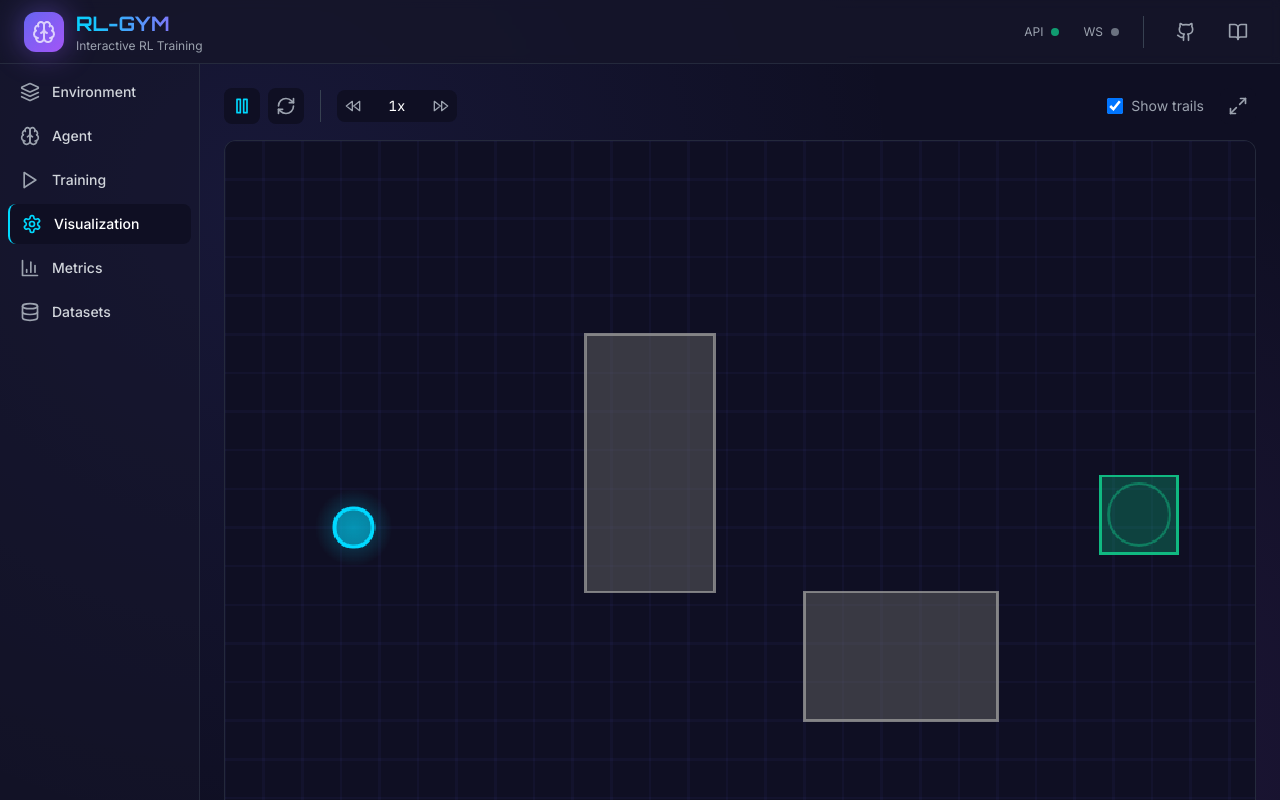
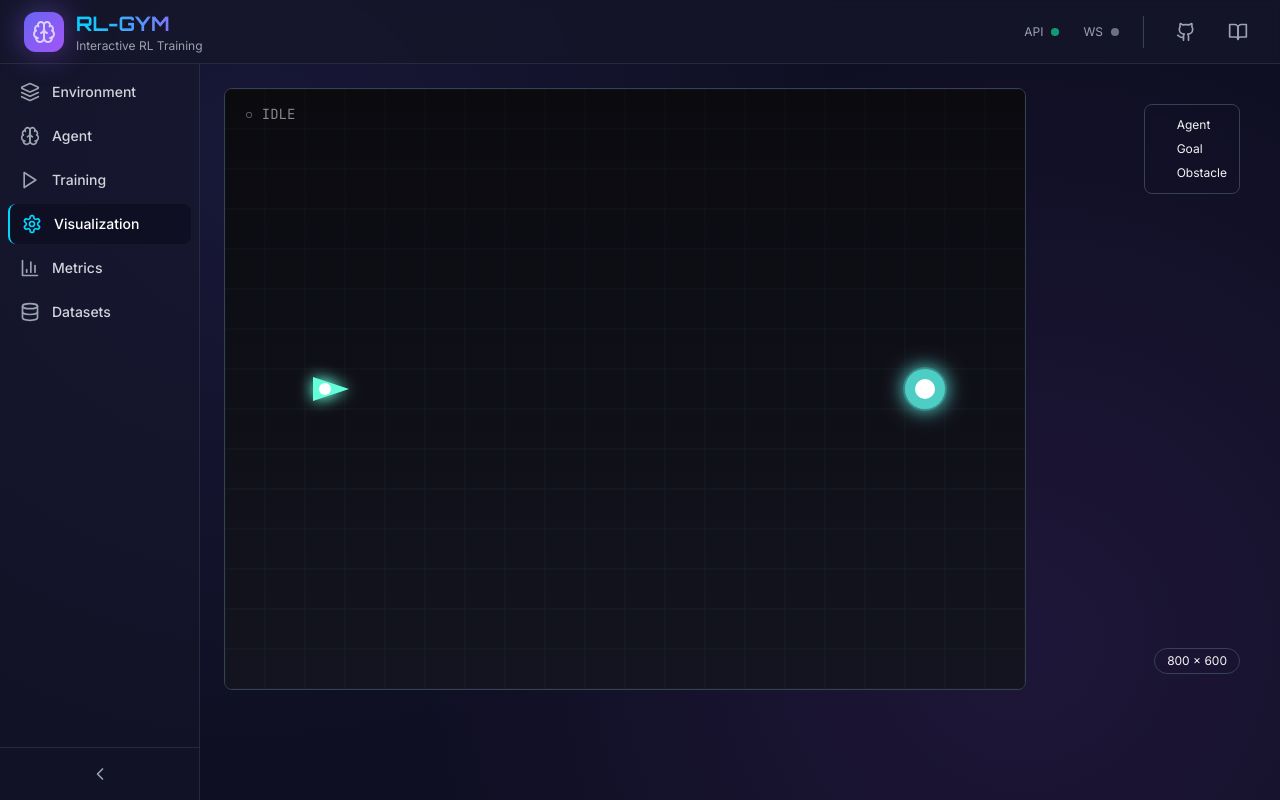
Before and after one commit to SanjayS45/RL-GYM, a React (Vite) app in the folder frontend/: page / in a window 1280 px wide. Both pictures are taken after a click on the button "Visualization". Shown: the top 800 px of the page. Built offline with nearby package versions, Linux system fonts and the light colour scheme.

Commit message:
feat(frontend): Enhance visualization canvas with real-time rendering

```diff
--- a/frontend/src/components/visualization/VisualizationCanvas.tsx
+++ b/frontend/src/components/visualization/VisualizationCanvas.tsx
@@ -1,261 +1,292 @@
-import { useEffect, useRef, useState } from 'react'
-import { motion } from 'framer-motion'
-import { Play, Pause, FastForward, Rewind, Maximize2, RefreshCw } from 'lucide-react'
-import { useStore } from '../../store/useStore'
+/**
+ * Visualization Canvas Component
+ * Renders the real-time visualization of the training environment
+ */
 
-interface AgentState {
-  position: [number, number]
-  velocity: [number, number]
-  size: [number, number]
+import React, { useRef, useEffect, useCallback } from 'react';
+import { useStore } from '../../store/useStore';
+
+interface VisualizationCanvasProps {
+  width?: number;
+  height?: number;
+  className?: string;
 }
 
-interface EnvironmentState {
-  width: number
-  height: number
-  agent: AgentState
-  obstacles: any[]
-  goals: any[]
-}
+export const VisualizationCanvas: React.FC<VisualizationCanvasProps> = ({
+  width = 800,
+  height = 600,
+  className = '',
+}) => {
+  const canvasRef = useRef<HTMLCanvasElement>(null);
+  const animationFrameRef = useRef<number>();
 
-export default function VisualizationCanvas() {
-  const canvasRef = useRef<HTMLCanvasElement>(null)
-  const { training, environment } = useStore()
-  const [playbackSpeed, setPlaybackSpeed] = useState(1)
-  const [isPaused, setIsPaused] = useState(false)
-  const [showTrails, setShowTrails] = useState(true)
+  const {
+    visualization,
+    environment,
+    isTraining,
+    isPlaying,
+    playbackSpeed,
+  } = useStore();
 
-  // Animation state
-  const [agentPos, setAgentPos] = useState<[number, number]>([100, 300])
-  const [trails, setTrails] = useState<[number, number][]>([])
-  const animationRef = useRef<number>()
+  /**
+   * Draw the environment background
+   */
+  const drawBackground = useCallback((ctx: CanvasRenderingContext2D) => {
+    // Dark gradient background
+    const gradient = ctx.createLinearGradient(0, 0, 0, height);
+    gradient.addColorStop(0, '#0a0a0f');
+    gradient.addColorStop(1, '#141420');
+    ctx.fillStyle = gradient;
+    ctx.fillRect(0, 0, width, height);
 
-  // Simulate agent movement
-  useEffect(() => {
-    if (isPaused || training.status !== 'running') return
+    // Grid pattern
+    ctx.strokeStyle = 'rgba(100, 255, 218, 0.05)';
+    ctx.lineWidth = 1;
 
-    const animate = () => {
-      setAgentPos((prev) => {
-        // Simple wandering behavior for demo
-        const newX = prev[0] + (Math.random() - 0.4) * 5 * playbackSpeed
-        const newY = prev[1] + (Math.random() - 0.5) * 5 * playbackSpeed
+    const gridSize = 40;
+    for (let x = 0; x <= width; x += gridSize) {
+      ctx.beginPath();
+      ctx.moveTo(x, 0);
+      ctx.lineTo(x, height);
+      ctx.stroke();
+    }
+    for (let y = 0; y <= height; y += gridSize) {
+      ctx.beginPath();
+      ctx.moveTo(0, y);
+      ctx.lineTo(width, y);
+      ctx.stroke();
+    }
+  }, [width, height]);
 
-        // Clamp to bounds
-        const clampedX = Math.max(20, Math.min(780, newX))
-        const clampedY = Math.max(20, Math.min(580, newY))
+  /**
+   * Draw obstacles
+   */
+  const drawObstacles = useCallback((ctx: CanvasRenderingContext2D) => {
+    const obstacles = visualization.obstacles || environment.obstacles || [];
 
-        // Add to trails
-        if (showTrails) {
-          setTrails((t) => [...t.slice(-50), [clampedX, clampedY]])
-        }
+    obstacles.forEach((obstacle) => {
+      const x = obstacle.x || obstacle.position?.[0] || 0;
+      const y = obstacle.y || obstacle.position?.[1] || 0;
+      const w = obstacle.width || obstacle.size?.[0] || 20;
+      const h = obstacle.height || obstacle.size?.[1] || 20;
 
-        return [clampedX, clampedY]
-      })
+      // Obstacle glow
+      ctx.shadowColor = '#ff6b6b';
+      ctx.shadowBlur = 10;
 
-      animationRef.current = requestAnimationFrame(animate)
+      // Obstacle body
+      ctx.fillStyle = 'rgba(255, 107, 107, 0.8)';
+      ctx.fillRect(x, y, w, h);
+
+      // Obstacle border
+      ctx.strokeStyle = '#ff6b6b';
+      ctx.lineWidth = 2;
+      ctx.strokeRect(x, y, w, h);
+
+      ctx.shadowBlur = 0;
+    });
+  }, [visualization.obstacles, environment.obstacles]);
+
+  /**
+   * Draw the goal
+   */
+  const drawGoal = useCallback((ctx: CanvasRenderingContext2D) => {
+    const goalPos = visualization.goalPosition || environment.goals?.[0]?.position || [700, 300];
+    const [gx, gy] = goalPos;
+    const goalSize = 40;
+
+    // Goal glow
+    ctx.shadowColor = '#4ecdc4';
+    ctx.shadowBlur = 20;
+
+    // Pulsing effect
+    const pulse = Math.sin(Date.now() / 200) * 5 + goalSize;
+
+    // Goal circle
+    ctx.beginPath();
+    ctx.arc(gx, gy, pulse / 2, 0, Math.PI * 2);
+    ctx.fillStyle = 'rgba(78, 205, 196, 0.3)';
+    ctx.fill();
+
+    ctx.beginPath();
+    ctx.arc(gx, gy, goalSize / 2, 0, Math.PI * 2);
+    ctx.fillStyle = '#4ecdc4';
+    ctx.fill();
+
+    // Goal inner circle
+    ctx.beginPath();
+    ctx.arc(gx, gy, goalSize / 4, 0, Math.PI * 2);
+    ctx.fillStyle = '#fff';
+    ctx.fill();
+
+    ctx.shadowBlur = 0;
+  }, [visualization.goalPosition, environment.goals]);
+
+  /**
+   * Draw the agent trajectory
+   */
+  const drawTrajectory = useCallback((ctx: CanvasRenderingContext2D) => {
+    const trajectory = visualization.trajectory || [];
+
+    if (trajectory.length < 2) return;
+
+    ctx.strokeStyle = 'rgba(100, 255, 218, 0.3)';
+    ctx.lineWidth = 2;
+    ctx.lineCap = 'round';
+    ctx.lineJoin = 'round';
+
+    ctx.beginPath();
+    ctx.moveTo(trajectory[0][0], trajectory[0][1]);
+
+    for (let i = 1; i < trajectory.length; i++) {
+      const opacity = (i / trajectory.length) * 0.5 + 0.1;
+      ctx.strokeStyle = `rgba(100, 255, 218, ${opacity})`;
+      ctx.lineTo(trajectory[i][0], trajectory[i][1]);
     }
 
-    animationRef.current = requestAnimationFrame(animate)
+    ctx.stroke();
+  }, [visualization.trajectory]);
+
+  /**
+   * Draw the agent
+   */
+  const drawAgent = useCallback((ctx: CanvasRenderingContext2D) => {
+    const [ax, ay] = visualization.agentPosition || environment.agentPosition || [100, 300];
+    const agentSize = 24;
+
+    // Agent glow
+    ctx.shadowColor = '#64ffda';
+    ctx.shadowBlur = 15;
+
+    // Agent body (triangle pointing right by default)
+    ctx.fillStyle = '#64ffda';
+    ctx.beginPath();
+    ctx.moveTo(ax + agentSize, ay);
+    ctx.lineTo(ax - agentSize / 2, ay - agentSize / 2);
+    ctx.lineTo(ax - agentSize / 2, ay + agentSize / 2);
+    ctx.closePath();
+    ctx.fill();
+
+    // Agent core
+    ctx.fillStyle = '#fff';
+    ctx.beginPath();
+    ctx.arc(ax, ay, agentSize / 4, 0, Math.PI * 2);
+    ctx.fill();
+
+    ctx.shadowBlur = 0;
+  }, [visualization.agentPosition, environment.agentPosition]);
+
+  /**
+   * Draw status overlay
+   */
+  const drawStatus = useCallback((ctx: CanvasRenderingContext2D) => {
+    // Status indicator
+    ctx.font = '14px "JetBrains Mono", monospace';
+    ctx.fillStyle = isTraining ? '#64ffda' : '#888';
+    ctx.fillText(
+      isTraining ? (isPlaying ? '● TRAINING' : '◐ PAUSED') : '○ IDLE',
+      20,
+      30
+    );
+
+    // Speed indicator
+    if (isTraining) {
+      ctx.fillStyle = '#888';
+      ctx.fillText(`Speed: ${playbackSpeed}x`, 20, 50);
+    }
+  }, [isTraining, isPlaying, playbackSpeed]);
+
+  /**
+   * Main render function
+   */
+  const render = useCallback(() => {
+    const canvas = canvasRef.current;
+    if (!canvas) return;
+
+    const ctx = canvas.getContext('2d');
+    if (!ctx) return;
+
+    // Clear and draw
+    ctx.clearRect(0, 0, width, height);
+
+    drawBackground(ctx);
+    drawObstacles(ctx);
+    drawTrajectory(ctx);
+    drawGoal(ctx);
+    drawAgent(ctx);
+    drawStatus(ctx);
+
+    // Continue animation loop
+    if (isTraining && isPlaying) {
+      animationFrameRef.current = requestAnimationFrame(render);
+    }
+  }, [
+    width,
+    height,
+    drawBackground,
+    drawObstacles,
+    drawTrajectory,
+    drawGoal,
+    drawAgent,
+    drawStatus,
+    isTraining,
+    isPlaying,
+  ]);
+
+  // Start/stop animation loop
+  useEffect(() => {
+    render();
 
     return () => {
-      if (animationRef.current) {
-        cancelAnimationFrame(animationRef.current)
+      if (animationFrameRef.current) {
+        cancelAnimationFrame(animationFrameRef.current);
       }
-    }
-  }, [isPaused, playbackSpeed, showTrails, training.status])
+    };
+  }, [render]);
 
-  // Draw on canvas
+  // Re-render on visualization state changes
   useEffect(() => {
-    const canvas = canvasRef.current
-    if (!canvas) return
-
-    const ctx = canvas.getContext('2d')
-    if (!ctx) return
-
-    // Clear canvas
-    ctx.fillStyle = 'rgba(15, 15, 35, 1)'
-    ctx.fillRect(0, 0, canvas.width, canvas.height)
-
-    // Draw grid
-    ctx.strokeStyle = 'rgba(99, 102, 241, 0.1)'
-    ctx.lineWidth = 1
-    for (let x = 0; x <= canvas.width; x += 30) {
-      ctx.beginPath()
-      ctx.moveTo(x, 0)
-      ctx.lineTo(x, canvas.height)
-      ctx.stroke()
-    }
-    for (let y = 0; y <= canvas.height; y += 30) {
-      ctx.beginPath()
-      ctx.moveTo(0, y)
-      ctx.lineTo(canvas.width, y)
-      ctx.stroke()
-    }
-
-    // Draw obstacles
-    ctx.fillStyle = 'rgba(100, 100, 100, 0.5)'
-    ctx.strokeStyle = 'rgba(150, 150, 150, 0.8)'
-    ctx.lineWidth = 2
-
-    // Sample obstacles
-    const obstacles = [
-      { x: 280, y: 150, w: 100, h: 200 },
-      { x: 450, y: 350, w: 150, h: 100 },
-    ]
-    obstacles.forEach((obs) => {
-      ctx.fillRect(obs.x, obs.y, obs.w, obs.h)
-      ctx.strokeRect(obs.x, obs.y, obs.w, obs.h)
-    })
-
-    // Draw goal
-    ctx.fillStyle = 'rgba(16, 185, 129, 0.3)'
-    ctx.strokeStyle = '#10b981'
-    ctx.lineWidth = 2
-    ctx.fillRect(680, 260, 60, 60)
-    ctx.strokeRect(680, 260, 60, 60)
-
-    // Goal pulse effect
-    ctx.beginPath()
-    ctx.arc(710, 290, 20 + Math.sin(Date.now() / 200) * 5, 0, Math.PI * 2)
-    ctx.strokeStyle = 'rgba(16, 185, 129, 0.5)'
-    ctx.stroke()
-
-    // Draw trails
-    if (showTrails && trails.length > 1) {
-      ctx.beginPath()
-      ctx.moveTo(trails[0][0], trails[0][1])
-      trails.forEach((point, i) => {
-        ctx.lineTo(point[0], point[1])
-      })
-      ctx.strokeStyle = 'rgba(0, 217, 255, 0.3)'
-      ctx.lineWidth = 2
-      ctx.stroke()
-    }
-
-    // Draw agent
-    ctx.beginPath()
-    ctx.arc(agentPos[0], agentPos[1], 15, 0, Math.PI * 2)
-    ctx.fillStyle = 'rgba(0, 217, 255, 0.5)'
-    ctx.fill()
-    ctx.strokeStyle = '#00d9ff'
-    ctx.lineWidth = 3
-    ctx.stroke()
-
-    // Agent glow
-    const gradient = ctx.createRadialGradient(
-      agentPos[0], agentPos[1], 0,
-      agentPos[0], agentPos[1], 30
-    )
-    gradient.addColorStop(0, 'rgba(0, 217, 255, 0.3)')
-    gradient.addColorStop(1, 'rgba(0, 217, 255, 0)')
-    ctx.fillStyle = gradient
-    ctx.beginPath()
-    ctx.arc(agentPos[0], agentPos[1], 30, 0, Math.PI * 2)
-    ctx.fill()
-
-  }, [agentPos, trails, showTrails])
-
-  const handleReset = () => {
-    setAgentPos([100, 300])
-    setTrails([])
-  }
+    render();
+  }, [visualization, environment, render]);
 
   return (
-    <div className="h-full flex flex-col gap-4">
-      {/* Controls */}
-      <div className="flex items-center justify-between">
-        <div className="flex items-center gap-2">
-          <button
-            onClick={() => setIsPaused(!isPaused)}
-            className="p-2 bg-surface-200 hover:bg-surface-100 rounded-lg transition-colors"
-          >
-            {isPaused ? (
-              <Play className="w-5 h-5 text-accent-cyan" />
-            ) : (
-              <Pause className="w-5 h-5 text-accent-cyan" />
-            )}
-          </button>
+    <div className={`relative ${className}`}>
+      <canvas
+        ref={canvasRef}
+        width={width}
+        height={height}
+        className="rounded-lg border border-primary/20"
+        style={{
+          background: 'linear-gradient(180deg, #0a0a0f 0%, #141420 100%)',
+        }}
+      />
 
-          <button
-            onClick={handleReset}
-            className="p-2 bg-surface-200 hover:bg-surface-100 rounded-lg transition-colors"
-          >
-            <RefreshCw className="w-5 h-5 text-gray-400" />
-          </button>
-
-          <div className="h-8 w-px bg-gray-700 mx-2" />
-
-          <div className="flex items-center gap-2 bg-surface-200 rounded-lg p-1">
-            <button
-              onClick={() => setPlaybackSpeed(Math.max(0.25, playbackSpeed - 0.25))}
-              className="p-1 hover:bg-surface-100 rounded"
-            >
-              <Rewind className="w-4 h-4 text-gray-400" />
-            </button>
-            <span className="text-sm font-mono text-white w-12 text-center">
-              {playbackSpeed}x
-            </span>
-            <button
-              onClick={() => setPlaybackSpeed(Math.min(4, playbackSpeed + 0.25))}
-              className="p-1 hover:bg-surface-100 rounded"
-            >
-              <FastForward className="w-4 h-4 text-gray-400" />
-            </button>
-          </div>
-        </div>
-
-        <div className="flex items-center gap-4">
-          <label className="flex items-center gap-2 cursor-pointer">
-            <input
-              type="checkbox"
-              checked={showTrails}
-              onChange={(e) => setShowTrails(e.target.checked)}
-              className="w-4 h-4 rounded border-gray-600 bg-surface-300 text-accent-cyan focus:ring-accent-cyan/50"
-            />
-            <span className="text-sm text-gray-400">Show trails</span>
-          </label>
-
-          <button className="p-2 bg-surface-200 hover:bg-surface-100 rounded-lg transition-colors">
-            <Maximize2 className="w-5 h-5 text-gray-400" />
-          </button>
+      {/* Overlay controls */}
+      <div className="absolute bottom-4 right-4 flex gap-2">
+        <div className="bg-surface/80 backdrop-blur-sm px-3 py-1 rounded-full text-xs text-secondary border border-primary/20">
+          {width} × {height}
         </div>
       </div>
 
-      {/* Canvas */}
-      <div className="flex-1 panel p-0 overflow-hidden">
-        <canvas
-          ref={canvasRef}
-          width={800}
-          height={600}
-          className="w-full h-full object-contain"
-          style={{ imageRendering: 'pixelated' }}
-        />
-      </div>
-
-      {/* Info bar */}
-      <div className="flex items-center justify-between text-sm">
-        <div className="flex items-center gap-4">
-          <span className="text-gray-400">
-            Position:{' '}
-            <span className="font-mono text-accent-cyan">
-              ({agentPos[0].toFixed(0)}, {agentPos[1].toFixed(0)})
-            </span>
-          </span>
-          <span className="text-gray-400">
-            Step:{' '}
-            <span className="font-mono text-accent-purple">
-              {training.currentStep}
-            </span>
-          </span>
-        </div>
-        <div className="flex items-center gap-2">
-          <div className="w-3 h-3 rounded-full bg-accent-cyan" />
-          <span className="text-gray-400">Agent</span>
-          <div className="w-3 h-3 rounded-full bg-accent-green ml-4" />
-          <span className="text-gray-400">Goal</span>
-          <div className="w-3 h-3 rounded-full bg-gray-500 ml-4" />
-          <span className="text-gray-400">Obstacle</span>
+      {/* Legend */}
+      <div className="absolute top-4 right-4 bg-surface/80 backdrop-blur-sm p-3 rounded-lg border border-primary/20">
+        <div className="text-xs space-y-2">
+          <div className="flex items-center gap-2">
+            <div className="w-3 h-3 bg-primary rounded-full" />
+            <span className="text-secondary">Agent</span>
+          </div>
+          <div className="flex items-center gap-2">
+            <div className="w-3 h-3 bg-accent rounded-full" />
+            <span className="text-secondary">Goal</span>
+          </div>
+          <div className="flex items-center gap-2">
+            <div className="w-3 h-3 bg-danger rounded" />
+            <span className="text-secondary">Obstacle</span>
+          </div>
         </div>
       </div>
     </div>
-  )
-}
+  );
+};
+
+export default VisualizationCanvas;
```
